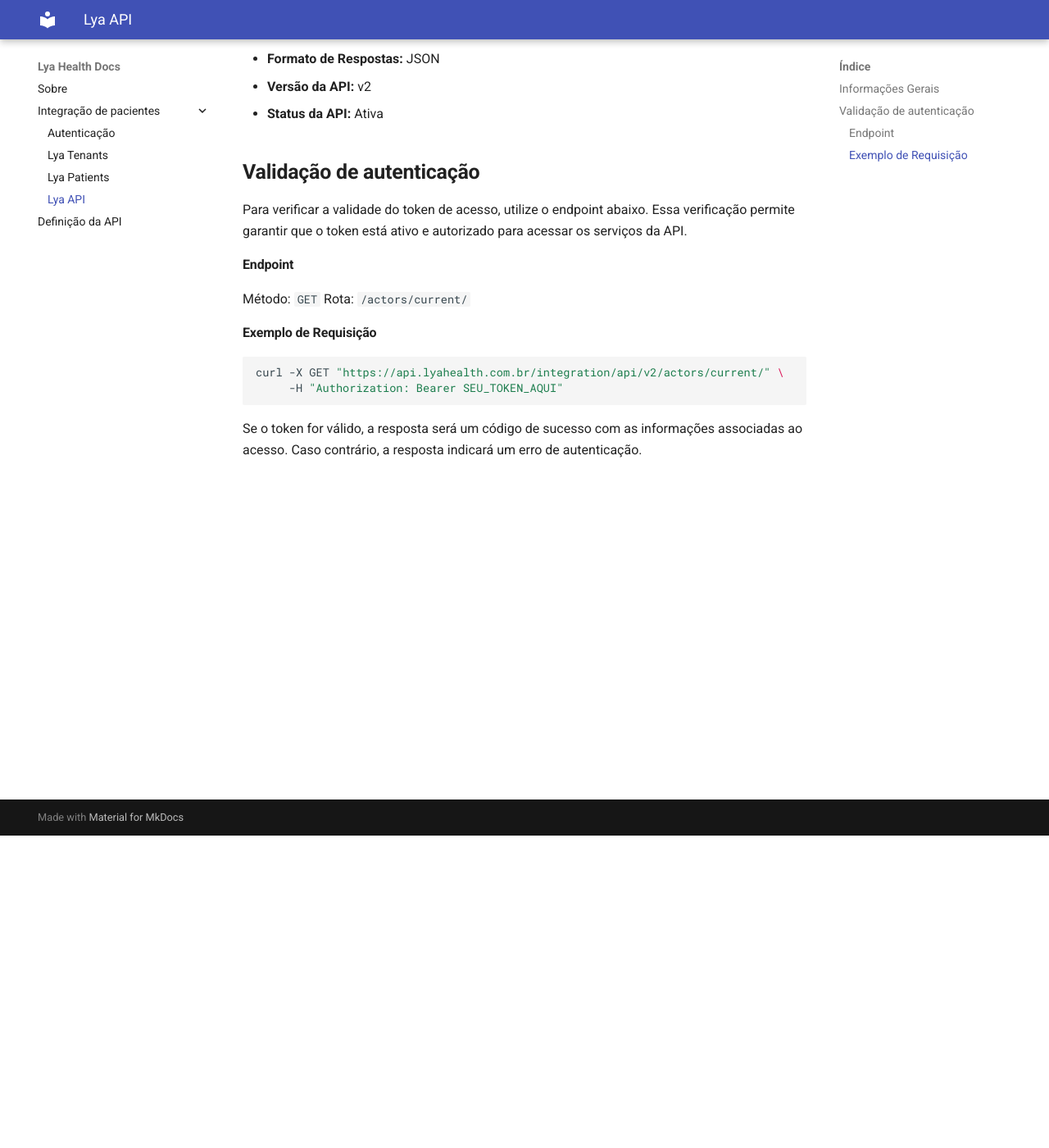
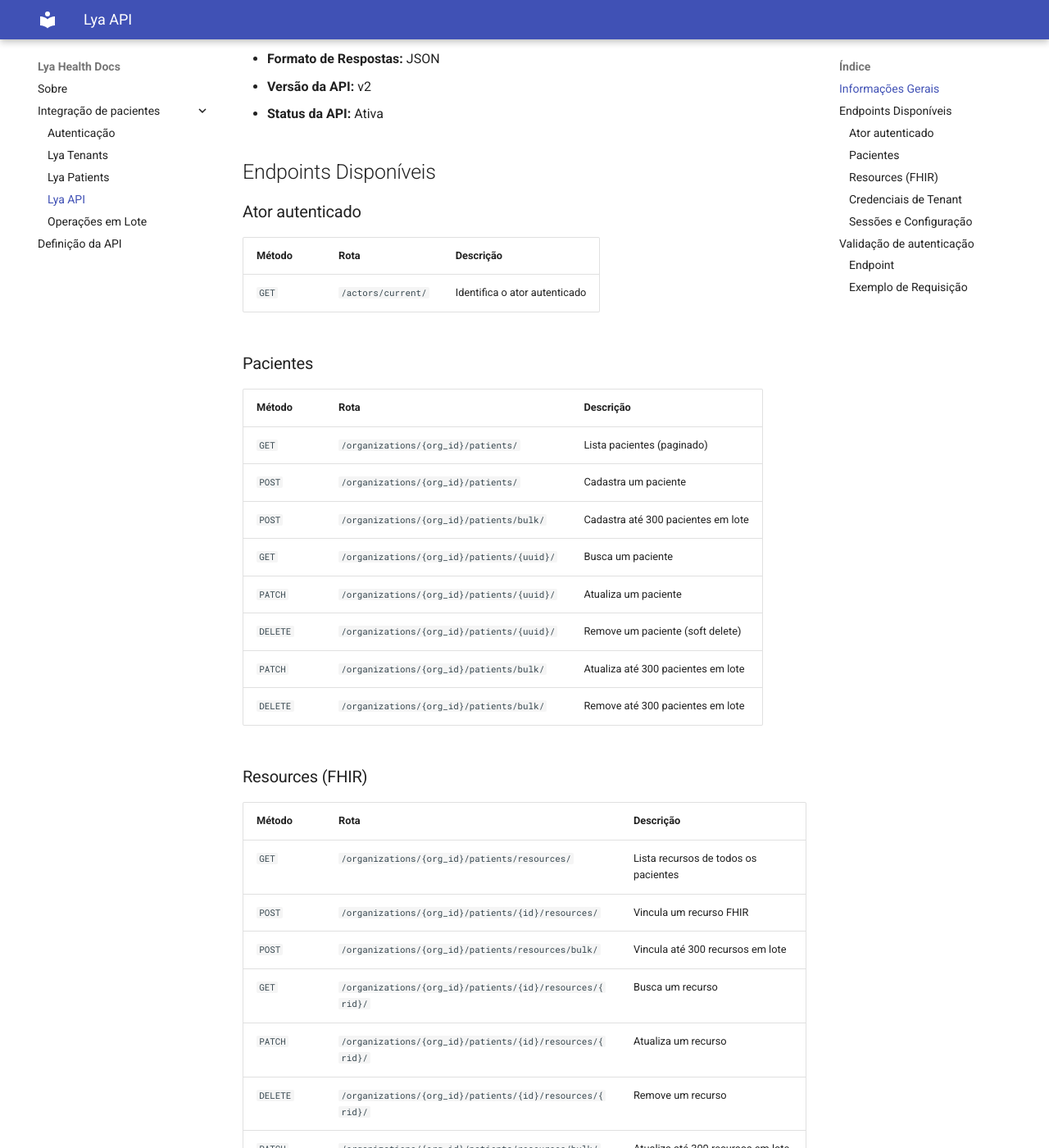
Before and after one commit to CTC-Tech/lya-docs, an MkDocs documentation site: the page built from docs/integracao-pacientes/lya-api.md, in a window 1280 px wide and 1400 px high, scrolled down 381 px. Shown: the whole window at 82% size. Built offline with MkDocs 1.6.1 and Material for MkDocs 9.7.7, drawn with Linux system fonts in a browser that asks for light colours; some of the changed text lies outside the part shown.

Commit message:
atualização integração lya

````diff
--- a/docs/integracao-pacientes/lya-api.md
+++ b/docs/integracao-pacientes/lya-api.md
@@ -10,9 +10,64 @@
 * **Versão da API:** v2
 * **Status da API:** Ativa
 
+## Endpoints Disponíveis
+
+### Ator autenticado
+
+| Método | Rota | Descrição |
+|--------|------|-----------|
+| `GET` | `/actors/current/` | Identifica o ator autenticado |
+
+### Pacientes
+
+| Método | Rota | Descrição |
+|--------|------|-----------|
+| `GET` | `/organizations/{org_id}/patients/` | Lista pacientes (paginado) |
+| `POST` | `/organizations/{org_id}/patients/` | Cadastra um paciente |
+| `POST` | `/organizations/{org_id}/patients/bulk/` | Cadastra até 300 pacientes em lote |
+| `GET` | `/organizations/{org_id}/patients/{uuid}/` | Busca um paciente |
+| `PATCH` | `/organizations/{org_id}/patients/{uuid}/` | Atualiza um paciente |
+| `DELETE` | `/organizations/{org_id}/patients/{uuid}/` | Remove um paciente (soft delete) |
+| `PATCH` | `/organizations/{org_id}/patients/bulk/` | Atualiza até 300 pacientes em lote |
+| `DELETE` | `/organizations/{org_id}/patients/bulk/` | Remove até 300 pacientes em lote |
+
+### Resources (FHIR)
+
+| Método | Rota | Descrição |
+|--------|------|-----------|
+| `GET` | `/organizations/{org_id}/patients/resources/` | Lista recursos de todos os pacientes |
+| `POST` | `/organizations/{org_id}/patients/{id}/resources/` | Vincula um recurso FHIR |
+| `POST` | `/organizations/{org_id}/patients/resources/bulk/` | Vincula até 300 recursos em lote |
+| `GET` | `/organizations/{org_id}/patients/{id}/resources/{rid}/` | Busca um recurso |
+| `PATCH` | `/organizations/{org_id}/patients/{id}/resources/{rid}/` | Atualiza um recurso |
+| `DELETE` | `/organizations/{org_id}/patients/{id}/resources/{rid}/` | Remove um recurso |
+| `PATCH` | `/organizations/{org_id}/patients/resources/bulk/` | Atualiza até 300 recursos em lote |
+| `DELETE` | `/organizations/{org_id}/patients/resources/bulk/` | Remove até 300 recursos em lote |
+
+### Credenciais de Tenant
+
+| Método | Rota | Descrição |
+|--------|------|-----------|
+| `GET` | `/organizations/{org_id}/tenant-credentials/` | Lista credenciais |
+| `POST` | `/organizations/{org_id}/tenant-credentials/` | Cria credencial |
+| `GET` | `/organizations/{org_id}/tenant-credentials/{id}/` | Busca credencial |
+| `PATCH` | `/organizations/{org_id}/tenant-credentials/{id}/` | Atualiza credencial |
+| `DELETE` | `/organizations/{org_id}/tenant-credentials/{id}/` | Remove credencial |
+
+### Sessões e Configuração
+
+| Método | Rota | Descrição |
+|--------|------|-----------|
+| `GET` | `/organizations/{org_id}/integration-sessions/` | Lista sessões com sumarização |
+| `PATCH` | `/organizations/{org_id}/integration-callback-url/` | Define URL de callback |
+
+> **Nota sobre campos obrigatórios:** ao criar um paciente via integração (`POST /patients/` e `POST /patients/bulk/`), os campos `document`, `document_type`, `metadata_external_id` e `birth` são **obrigatórios**.
+
+> **Nota sobre IDs numéricos:** nos endpoints de resources, `{id}` e `{rid}` são IDs numéricos (campo `id`), não UUIDs.
+
 ## **Validação de autenticação**
 
-Para verificar a validade do token de acesso, utilize o endpoint abaixo. Essa verificação permite garantir que o token está ativo e autorizado para acessar os serviços da API.
+Para verificar a validade do token de acesso, utilize o endpoint abaixo.
 
 #### Endpoint
 
@@ -26,4 +81,4 @@
      -H "Authorization: Bearer SEU_TOKEN_AQUI"
 ```
 
-Se o token for válido, a resposta será um código de sucesso com as informações associadas ao acesso. Caso contrário, a resposta indicará um erro de autenticação.
+Se o token for válido, a resposta retorna o tipo do ator e seus principals. Caso contrário, retorna erro de autenticação.
--- a/mkdocs.yml
+++ b/mkdocs.yml
@@ -23,4 +23,5 @@
       - integracao-pacientes/lya-tenants.md
       - integracao-pacientes/lya-patients.md
       - integracao-pacientes/lya-api.md
+      - integracao-pacientes/operacoes-em-lote.md
   - api.md
````
Also changed, not shown: docs/integracao-pacientes/operacoes-em-lote.md (added, +197 -0 lines), 1 other file.
